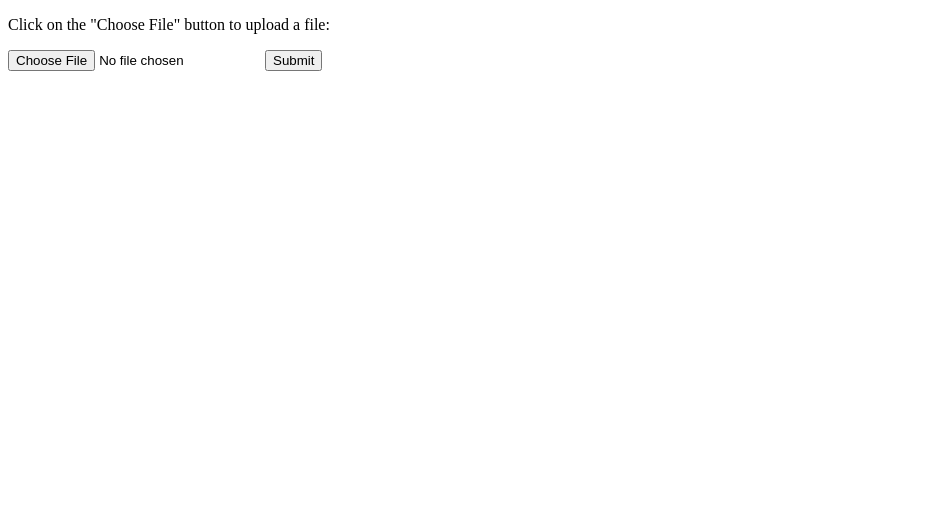
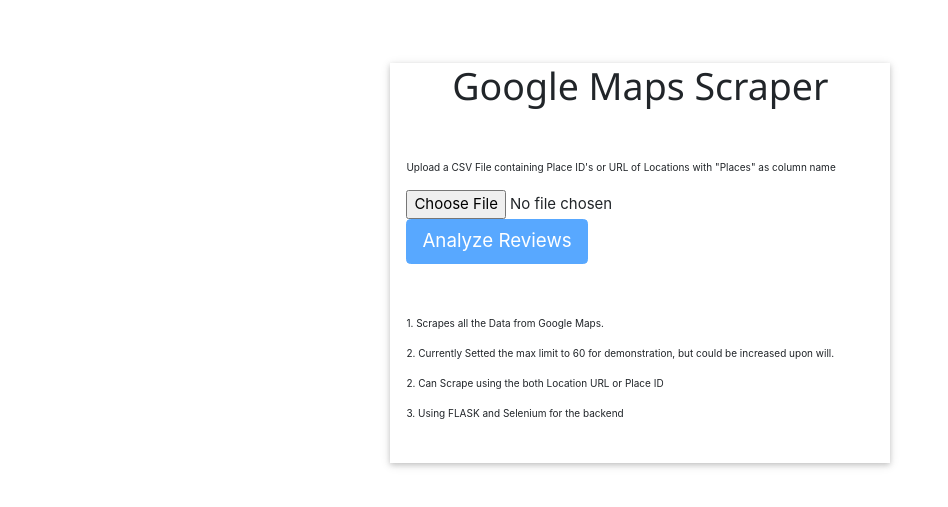
Before and after one commit to RG2021/Google_Maps_Scraper_2.0, a Flask app: page / in a window 1280 px wide. Shown: the top 507 px of the page, without its empty margins (0-948 px from the left). Run offline with Flask 2, Linux system fonts and the light colour scheme; some libraries are stand-ins or nearby versions.

Commit message:
project completed

```diff
--- a/data.csv
+++ b/data.csv
@@ -1,2 +1,2 @@
 Places
-ChIJZ-DLDJ9HrTsR681u8-Ui8v4
+"Vellore Institute of Technology, Tiruvalam Road, Katpadi, Vellore, Tamil Nadu, India"
--- a/main.py
+++ b/main.py
@@ -13,8 +13,13 @@ def index():
 def submit():
 	if request.method == 'POST':
 		file = request.form['filename']
-		df = pd.read_csv(file)
+
+	df = pd.read_csv(file)
+
+	if "Places" in df.columns:
 		data = df[["Places"]].values
+	else:
+		return("ERROR!!! CSV File doesn't have a 'Places' Column. Input Location ID or URL in Places Column")
 
 	scraped_data = scrape_maps(data)
 
--- a/templates/index.html
+++ b/templates/index.html
@@ -1,4 +1,4 @@
-<!DOCTYPE html>
+<!-- <!DOCTYPE html>
 <html>
 <body>
 
@@ -10,4 +10,133 @@
 </form>
 
 </body>
+</html> -->
+
+
+
+<!DOCTYPE html>
+<html>
+<head>
+	<title>Google Maps Scraper by Rohan Goel</title>
+</head>
+
+<style>
+	h1
+	{
+		text-align: center;
+	}
+
+	p
+	{
+		font-size: 10px;
+	}
+	#signup-form
+	{
+	 	text-align: center;
+	}
+
+	#myProgress
+	{
+	  display: none;
+	  width: 100%;
+	  height: 35px;
+	}
+
+	#myBar
+	{
+	  width: 1%;
+	  height: 35px;
+	  text-align: center;
+	  line-height: 35px;
+	  color: white;
+	}
+
+	input[type="text"]::placeholder
+	{
+        text-align: center;
+    }
+
+
+</style>
+
+<meta name="viewport" content="width=device-width, initial-scale=1">
+<link rel="stylesheet" href="https://www.w3schools.com/w3css/4/w3.css">
+<link rel="stylesheet" href="https://stackpath.bootstrapcdn.com/bootstrap/4.4.1/css/bootstrap.min.css" integrity="sha384-Vkoo8x4CGsO3+Hhxv8T/Q5PaXtkKtu6ug5TOeNV6gBiFeWPGFN9MuhOf23Q9Ifjh" crossorigin="anonymous">
+
+
+
+<body>
+	<section>
+		<div class="w3-container">
+			<div class="w3-panel w3-card" style="height: 400px; width: 500px; margin-left: 30%; margin-top: 5%;">
+				<h1>Google Maps Scraper</h1><br><br>
+				<p>Upload a CSV File containing Place ID's or URL of Locations with "Places" as column name</p>
+				<form name="myForm1" method="post" action="/" onsubmit="disableButton();">
+				  <input type="file" accept=".csv" id="myFile" name="filename" onchange="showButton()">
+				  <input id="submitbutton" class="btn btn-primary btn-lg mr-2 mb-2" type="submit" name="submitbutton" value="Analyze Reviews" onclick="change();show();" disabled/>
+				</form>
+				<br/>
+				<div id="myProgress" class="progress">
+					<div id="myBar" class="progress-bar progress-bar-striped progress-bar-animated" aria-valuemin="0" aria-valuemax="100"></div>
+				</div>
+				<br/>
+				<p>1. Scrapes all the Data from Google Maps.</p>
+				<p>2. Currently Setted the max limit to 60 for demonstration, but could be increased upon will.</p>
+				<p>2. Can Scrape using the both Location URL or Place ID</p>
+				<p>3. Using FLASK and Selenium for the backend</p>
+			</div>
+		</div>
+	</section>
+</body>
+
+<script type="text/javascript">
+	function change()
+	{
+		var elem = document.forms["myForm1"]["submitbutton"];
+		console.log(elem.value);
+		if(elem.value=="Analyze Reviews")
+		{
+			elem.value = "Analyzing...";
+		}
+	}
+
+	function showButton()
+    {
+    	document.getElementById("submitbutton").disabled = false;
+    }
+
+
+	function show()
+	{
+		document.getElementById("myProgress").style.display = "block";
+
+		var i = 0;
+		if (i == 0)
+		{
+			i = 1;
+			var elem = document.getElementById("myBar");
+			var width = 1;
+			var id = setInterval(frame, 500);
+			function frame()
+			{
+			  if (width >= 100)
+			  {
+				clearInterval(id);
+				i = 0;
+			  }
+			  else
+			  {
+				width++;
+				elem.style.width = width + "%";
+				elem.innerHTML = width + "%";
+			  }
+			}
+		}
+	}
+
+	function disableButton()
+	{
+		document.getElementById("submitbutton").disabled = true;
+	}
+</script>
 </html>
```
Also changed, not shown: scrape.py (+61 -36 lines), 1 other file.
